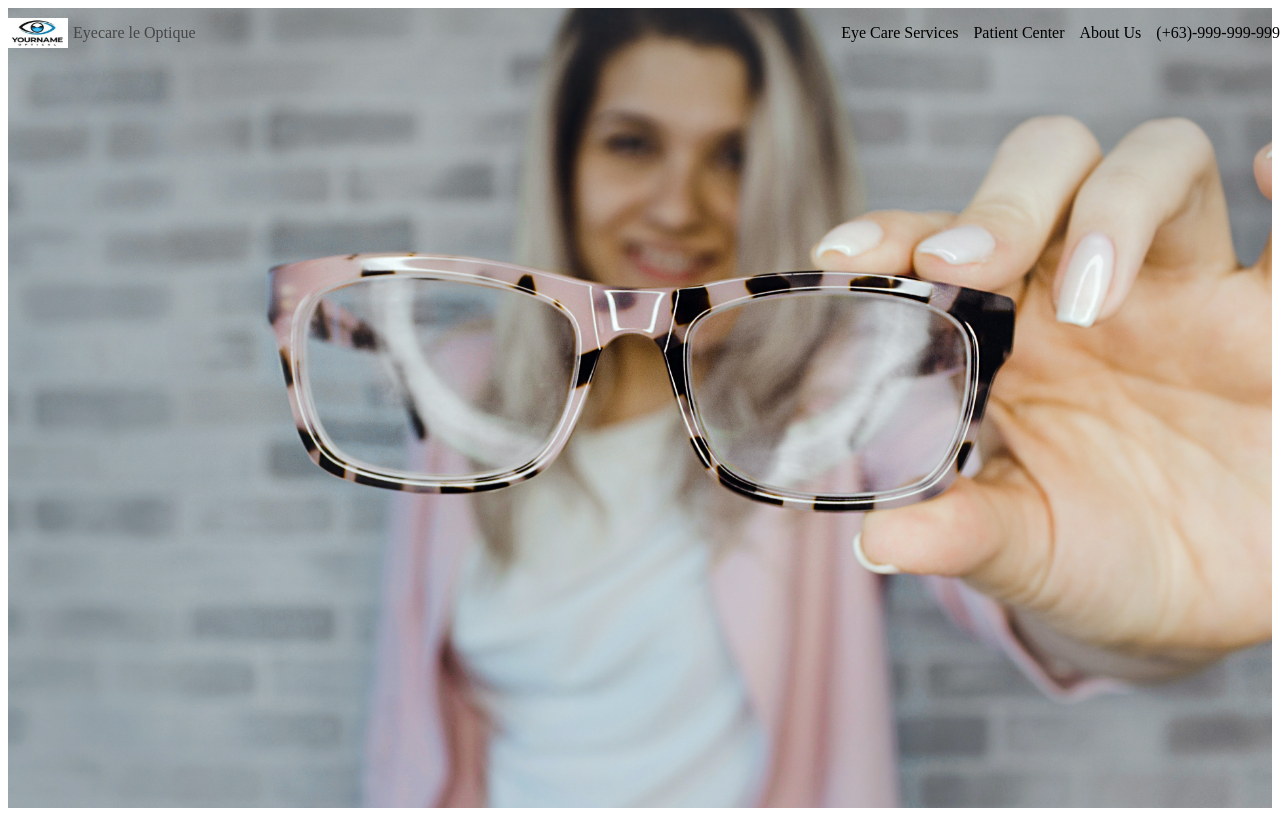
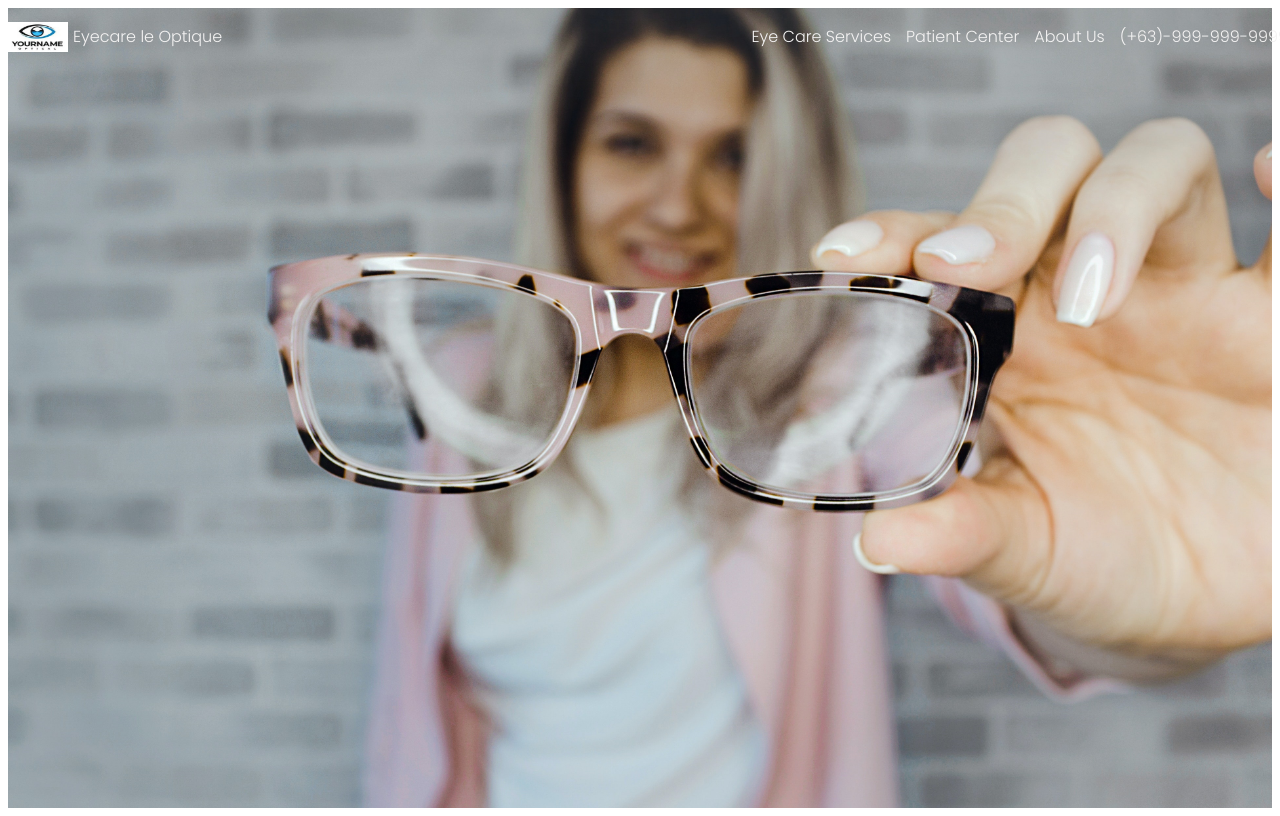
Before and after one commit to Rej327/Eyecare-Le-Optic, a Next.js app: page / in a window 1280 px wide. Built offline with nearby package versions, Linux system fonts and the light colour scheme.

Commit message:
Navigation List eFx

```diff
--- a/src/components/Navigation.tsx
+++ b/src/components/Navigation.tsx
@@ -18,10 +18,26 @@ export default function Navigation() {
         </div>
 
         <div className={variable.sectionList}>
-          <p className="list">Eye Care Services</p>
-          <p className="list">Patient Center</p>
-          <p className="list">About Us</p>
-          <p className="list">(+63)-999-999-9999</p>
+          <p>
+            <a href="#" id="style-2" data-replace="Eye Care Services">
+              <span>Eye Care Services</span>
+            </a>
+          </p>
+          <p>
+            <a href="#" id="style-2" data-replace="Patient Center">
+              <span>Patient Center</span>
+            </a>
+          </p>
+          <p>
+            <a href="#" id="style-2" data-replace="About Us">
+              <span>About Us</span>
+            </a>
+          </p>
+          <p>
+            <a href="#" id="style-2" data-replace="(+63)-999-999-9999">
+              <span>(+63)-999-999-9999</span>
+            </a>
+          </p>
         </div>
       </div>
     </div>
--- a/src/styles/variables.module.scss
+++ b/src/styles/variables.module.scss
@@ -1,4 +1,8 @@
-$color-nav: rgb(70, 70, 70);
+@import url("https://fonts.googleapis.com/css2?family=Poppins:ital,wght@0,100;0,300;1,100&display=swap");
+
+$color-nav: rgb(243, 242, 242);
+$hover-color: #48ceff;
+$font: "Poppins", sans-serif;
 $nav-hover: rgb(58, 58, 58);
 $bg-image: url("../assets/hero.jpg");
 
@@ -12,6 +16,7 @@ $bg-image: url("../assets/hero.jpg");
     position: absolute;
     width: 100%;
     max-width: 1300px;
+    font-family: $font;
 
     .logoContainer {
       display: flex;
@@ -30,6 +35,64 @@ $bg-image: url("../assets/hero.jpg");
       margin-left: auto;
       display: flex;
       gap: 15px;
+      color: $color-nav;
+
+      a {
+        overflow: hidden;
+        position: relative;
+        display: inline-block;
+      }
+
+      a::before,
+      a::after {
+        content: "";
+        position: absolute;
+        width: 100%;
+        left: 0;
+      }
+      a::before {
+        background-color: $hover-color;
+        height: 2px;
+        bottom: 0;
+        transform-origin: 100% 50%;
+        transform: scaleX(0);
+        transition: transform 0.3s cubic-bezier(0.76, 0, 0.24, 1);
+      }
+      a::after {
+        content: attr(data-replace);
+        height: 100%;
+        top: 0;
+        transform-origin: 100% 50%;
+        transform: translate3d(200%, 0, 0);
+        transition: transform 0.3s cubic-bezier(0.76, 0, 0.24, 1);
+        color: $hover-color;
+        font-weight: 600;
+      }
+
+      a:hover::before {
+        transform-origin: 0% 50%;
+        transform: scaleX(1);
+      }
+      a:hover::after {
+        transform: translate3d(0, 0, 0);
+      }
+
+      a span {
+        display: inline-block;
+        transition: transform 0.3s cubic-bezier(0.76, 0, 0.24, 1);
+      }
+
+      a:hover span {
+        transform: translate3d(-200%, 0, 0);
+      }
+
+      /* Presentational Styles */
+
+      a {
+        text-decoration: none;
+        color: $color-nav;
+        vertical-align: top;
+      }
     }
   }
 }
```
